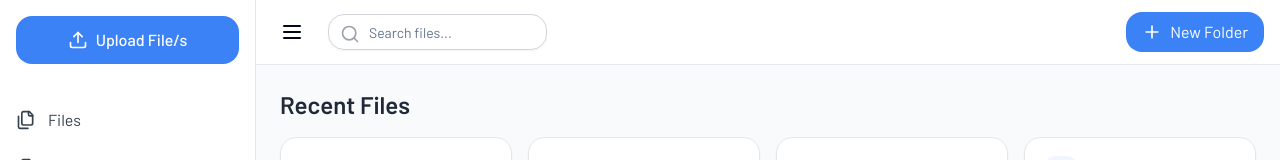
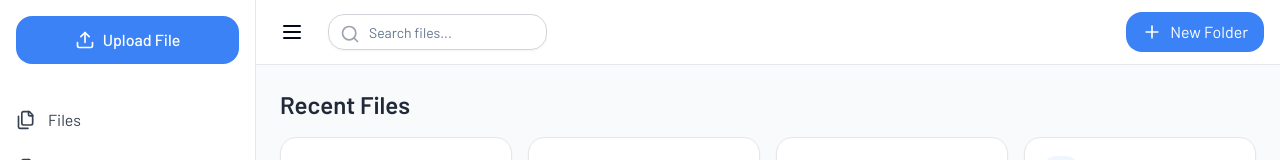
Before and after one commit to peterdinis/Cloud-Nest, a Next.js app: page /dashboard in a window 1280 px wide. Shown: the top 160 px of the page. Built offline with nearby package versions, Linux system fonts and the light colour scheme.

Commit message:
feat: Updating Dashboard page WIP

```diff
--- a/app/_components/dashboard/Sidebar.tsx
+++ b/app/_components/dashboard/Sidebar.tsx
@@ -9,6 +9,7 @@ import {
 import SettingsDialog from '../shared/dialogs/SettingsDialog';
 import TrashDialog from '../shared/dialogs/TrashDialog';
 import Link from 'next/link';
+import UploadFileDialog from '../shared/dialogs/UploadFileDialog';
 
 interface SidebarProps {
   isOpen: boolean;
@@ -32,7 +33,12 @@ export function Sidebar({ isOpen }: SidebarProps) {
           className="w-full bg-blue-500 text-white rounded-lg py-3 px-4 flex items-center justify-center gap-2 font-medium"
         >
           <Upload size={20} />
-          <span>Upload File/s</span>
+          <Dialog>
+          <DialogTrigger>Upload File</DialogTrigger>
+            <DialogContent>
+              <UploadFileDialog />
+            </DialogContent>
+          </Dialog>
         </motion.button>
       </div>
 
--- a/app/_components/shared/dialogs/UploadFileDialog.tsx
+++ b/app/_components/shared/dialogs/UploadFileDialog.tsx
@@ -0,0 +1,11 @@
+import { FC } from "react";
+
+const UploadFileDialog: FC = () => {
+    return (
+        <>
+            <h1 className="text-center font-bold text-5xl">New File</h1>
+        </>
+    )
+}
+
+export default UploadFileDialog
--- a/app/_components/shared/dialogs/UploadFolderDialog.tsx
+++ b/app/_components/shared/dialogs/UploadFolderDialog.tsx
@@ -3,7 +3,7 @@ import { FC } from "react";
 const UploadFolderDialog: FC = () => {
     return (
         <>
-            Folder upload
+            <h1 className="text-center font-bold text-5xl">New File</h1>
         </>
     )
 }
```
